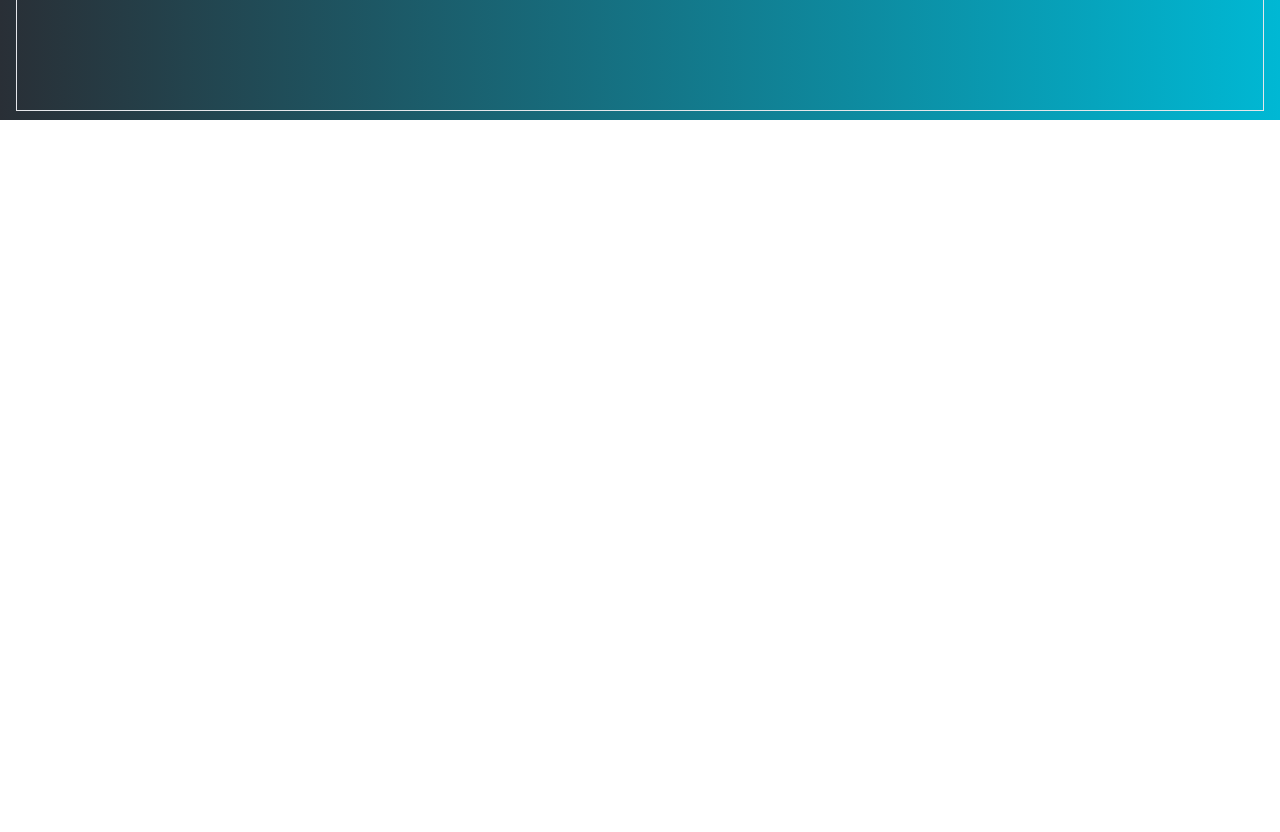
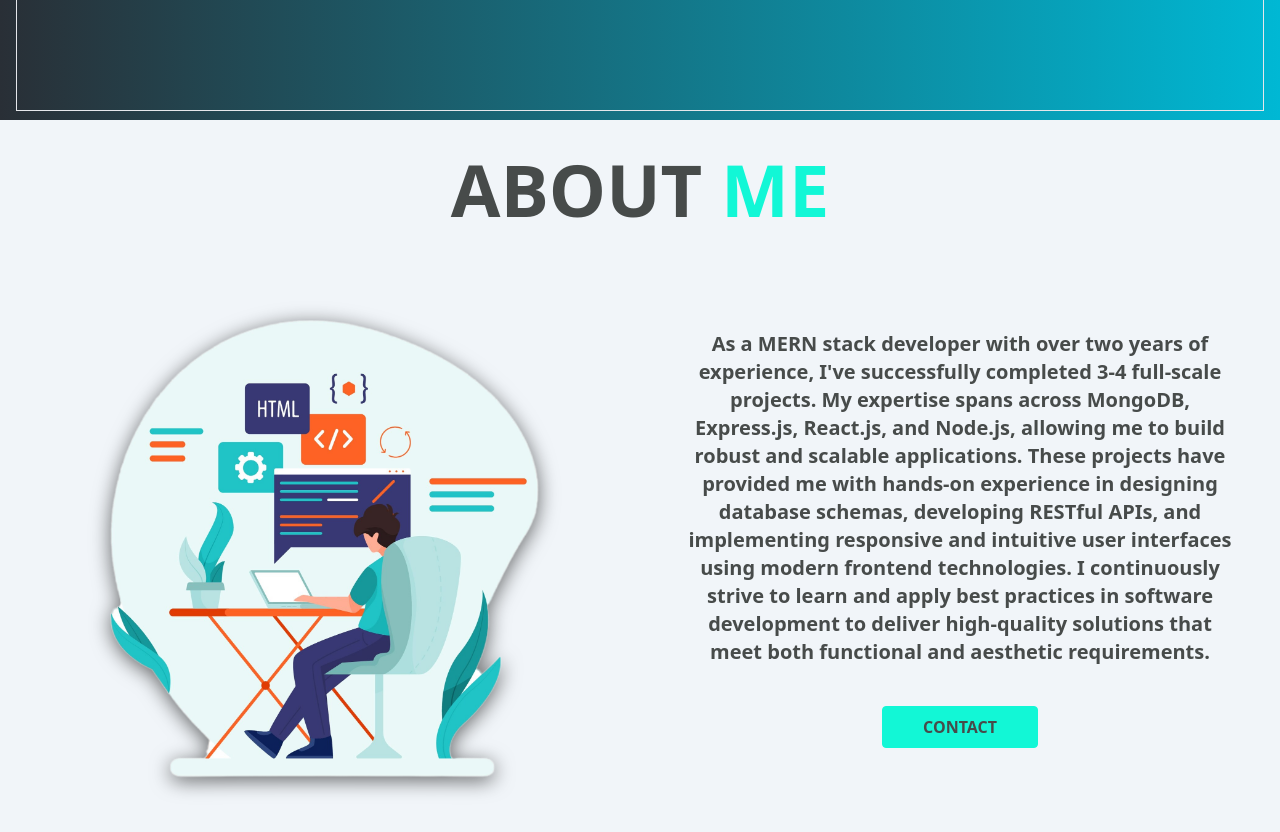
Before and after one commit to AsadKhatri1/dev-portfolio, a React (Vite) app: page / in a window 1280 px wide. Shown: the part 680-1512 px from the top of the page. Before the commit the page ends 800 px from the top, so only its background shows below. Built offline with nearby package versions, Linux system fonts and the light colour scheme.

Commit message:
till hero

```diff
--- a/src/App.css
+++ b/src/App.css
@@ -0,0 +1,6 @@
+/* .ab {
+  background-image: url("./assets/abbg.jpg");
+} */
+html {
+  scroll-behavior: smooth;
+}
--- a/src/App.jsx
+++ b/src/App.jsx
@@ -2,11 +2,13 @@ import { useState } from "react";
 
 import "./App.css";
 import Header from "./components/Header";
+import About from "./components/About";
 
 function App() {
   return (
     <>
       <Header></Header>
+      <About></About>
     </>
   );
 }
--- /dev/null
+++ b/src/components/About.jsx
@@ -0,0 +1,45 @@
+import React from "react";
+import prog from "../assets/prog.png";
+const About = () => {
+  return (
+    <div
+      className="md:h-[90vh]  h-auto flex flex-col items-center justify-evenly bg-slate-100 "
+      id="about"
+    >
+      <h1 className="text-3xl md:text-7xl text-[#474b4a] font-bold my-3">
+        ABOUT <span className="text-[#12F7D6] "> ME</span>
+      </h1>
+      <div className="flex flex-col md:flex-row items-center justify-evenly">
+        <div className="w-[90%] md:w-1/2 py-6 px-3 flex items-center justify-center">
+          <img
+            src={prog}
+            alt="prog"
+            className=" w-full w-[70%]"
+            style={{
+              filter: "drop-shadow(0px 4px 10px rgba(0, 0, 0, 0.6))", // Adjust values as needed
+            }}
+          />
+        </div>
+        <div className=" w-screen md:w-1/2 px-12 text-center py-6">
+          <h2 className="text-[#474b4a] text-xl font-semibold ">
+            As a MERN stack developer with over two years of experience, I've
+            successfully completed 3-4 full-scale projects. My expertise spans
+            across MongoDB, Express.js, React.js, and Node.js, allowing me to
+            build robust and scalable applications. These projects have provided
+            me with hands-on experience in designing database schemas,
+            developing RESTful APIs, and implementing responsive and intuitive
+            user interfaces using modern frontend technologies. I continuously
+            strive to learn and apply best practices in software development to
+            deliver high-quality solutions that meet both functional and
+            aesthetic requirements.
+          </h2>
+          <button class="bg-[#12F7D6] hover:bg-[#49ddc7] px-10 mt-10  text-[#474b4a] font-bold py-2 rounded border border-[#12F7D6] ">
+            CONTACT
+          </button>
+        </div>
+      </div>
+    </div>
+  );
+};
+
+export default About;
--- a/src/components/Hero.jsx
+++ b/src/components/Hero.jsx
@@ -3,7 +3,10 @@ import { ReactTyped } from "react-typed";
 
 const Hero = () => {
   return (
-    <div className="h-[90%] border mt-6 flex items-center flex-col justify-center">
+    <div
+      className="h-[90%] border mt-6 flex items-center flex-col justify-center "
+      id="hero"
+    >
       <div className="w-full px-20 flex justify-end items-start my-10"></div>
       <h3 className="text-xl md:text-5xl text-white font-bold">HI, I AM</h3>
       <br />
@@ -24,7 +27,7 @@ const Hero = () => {
         />
       </h2>
       <br />
-      <button class="bg-white-500 hover:bg-[#00B8D4] text-white font-bold py-2 px-4 rounded border border-[#00B8D4] px-10">
+      <button class="bg-white-500 hover:bg-[#12F7D6] text-white font-bold py-2 rounded border border-[#12F7D6] px-10">
         LETS TALK!
       </button>
     </div>
--- a/src/components/Navbar.jsx
+++ b/src/components/Navbar.jsx
@@ -26,22 +26,22 @@ const Navbar = () => {
 
       <ul className="hidden md:flex text-white items-center gap-10">
         <li className="text-xl">
-          <a href="#" className="hover:text-[#12F7D6]">
+          <a href="#hero" className="hover:text-[#12F7D6]">
             <IoMdHome className="inline pb-1 text-[#12F7D6]" /> Home
           </a>
         </li>
         <li className="text-xl">
-          <a href="#" className="hover:text-[#12F7D6]">
+          <a href="#about" className="hover:text-[#12F7D6]">
             <MdDeveloperMode className="inline pb-1 text-[#12F7D6]" /> About
           </a>
         </li>
         <li className="text-xl">
-          <a href="#" className="hover:text-[#12F7D6]">
+          <a href="#services" className="hover:text-[#12F7D6]">
             <MdDesignServices className="inline pb-1 text-[#12F7D6]" /> Services
           </a>
         </li>
         <li className="text-xl">
-          <a href="#" className="hover:text-[#12F7D6]">
+          <a href="#contact" className="hover:text-[#12F7D6]">
             <MdContactPage className="inline pb-1 text-[#12F7D6]" /> Contact
           </a>
         </li>
```
Also changed, not shown: src/assets/abbg.jpg (added), src/assets/prog.png (added).
